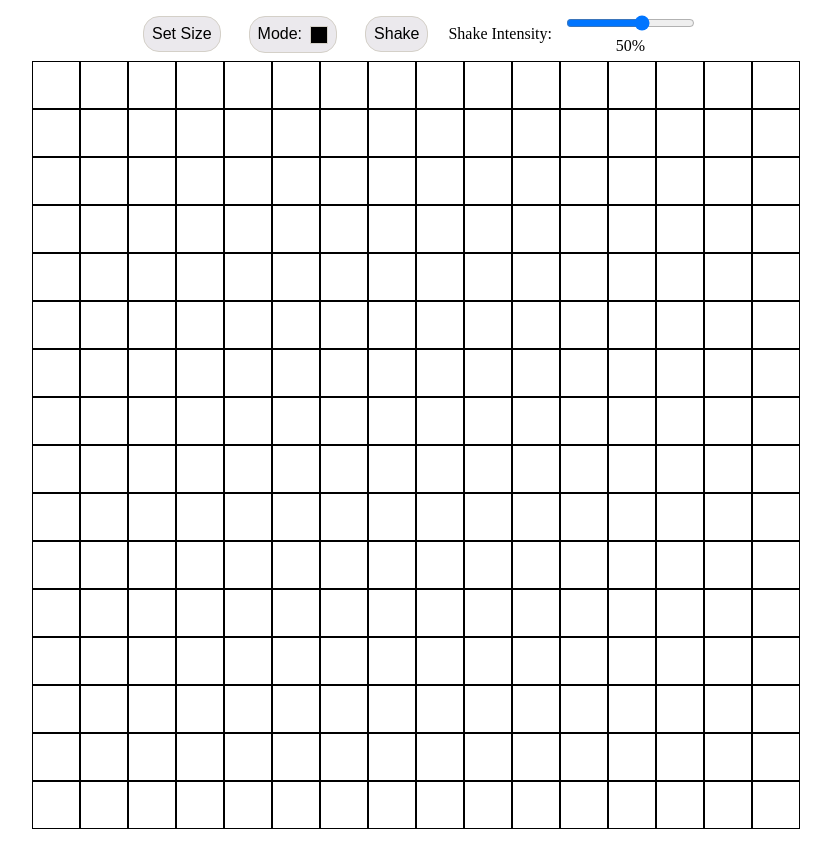
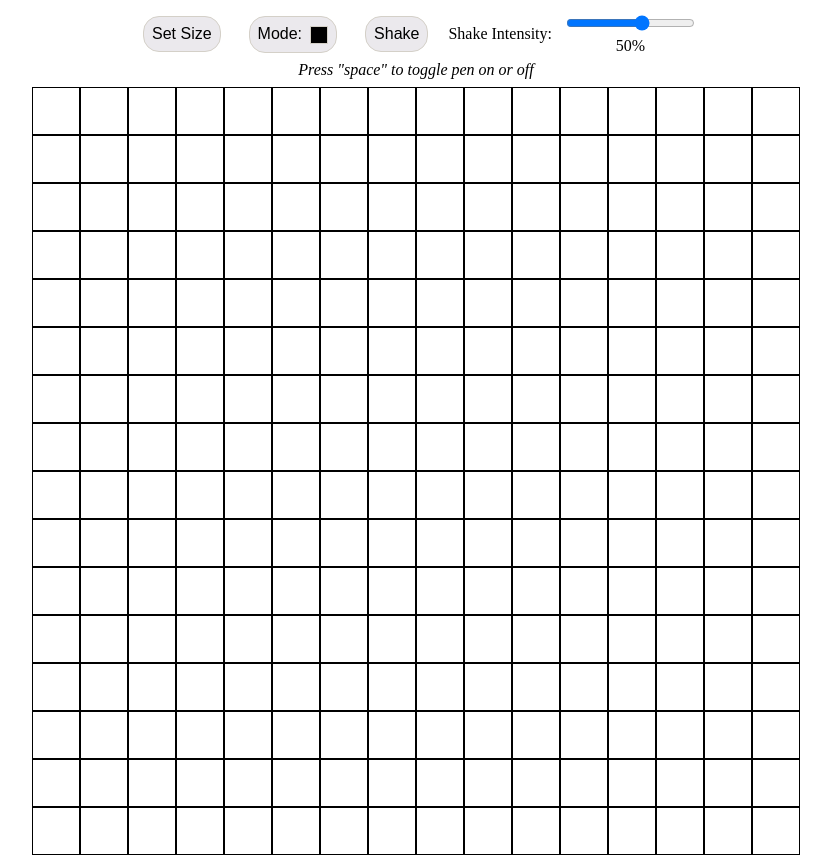
Before and after one commit to atshaw1994/odin-etch-a-sketch, a plain HTML site: page index.html in a window 1280 px wide. Shown: the whole page, without its empty margins (224-1055 px from the left). Before the commit the page ends 837 px from the top, so only its background shows below. Drawn offline with Linux system fonts and the light colour scheme.

Commit message:
Add label for start/stop feature

```diff
--- a/index.html
+++ b/index.html
@@ -19,6 +19,7 @@
                 <label for="shake-intensity" id="intensity-label">50%</label>
             </div>
         </div>
+        <label><em>Press "space" to toggle pen on or off</em></label>
         <div class="squares-container"></div>
     </div>
 
--- a/styles.css
+++ b/styles.css
@@ -12,6 +12,7 @@
     height: 768px;
     align-items: center;
     justify-content: center;
+    margin-top: 8px;
     --shake-intensity: 1;
 }
 
```
